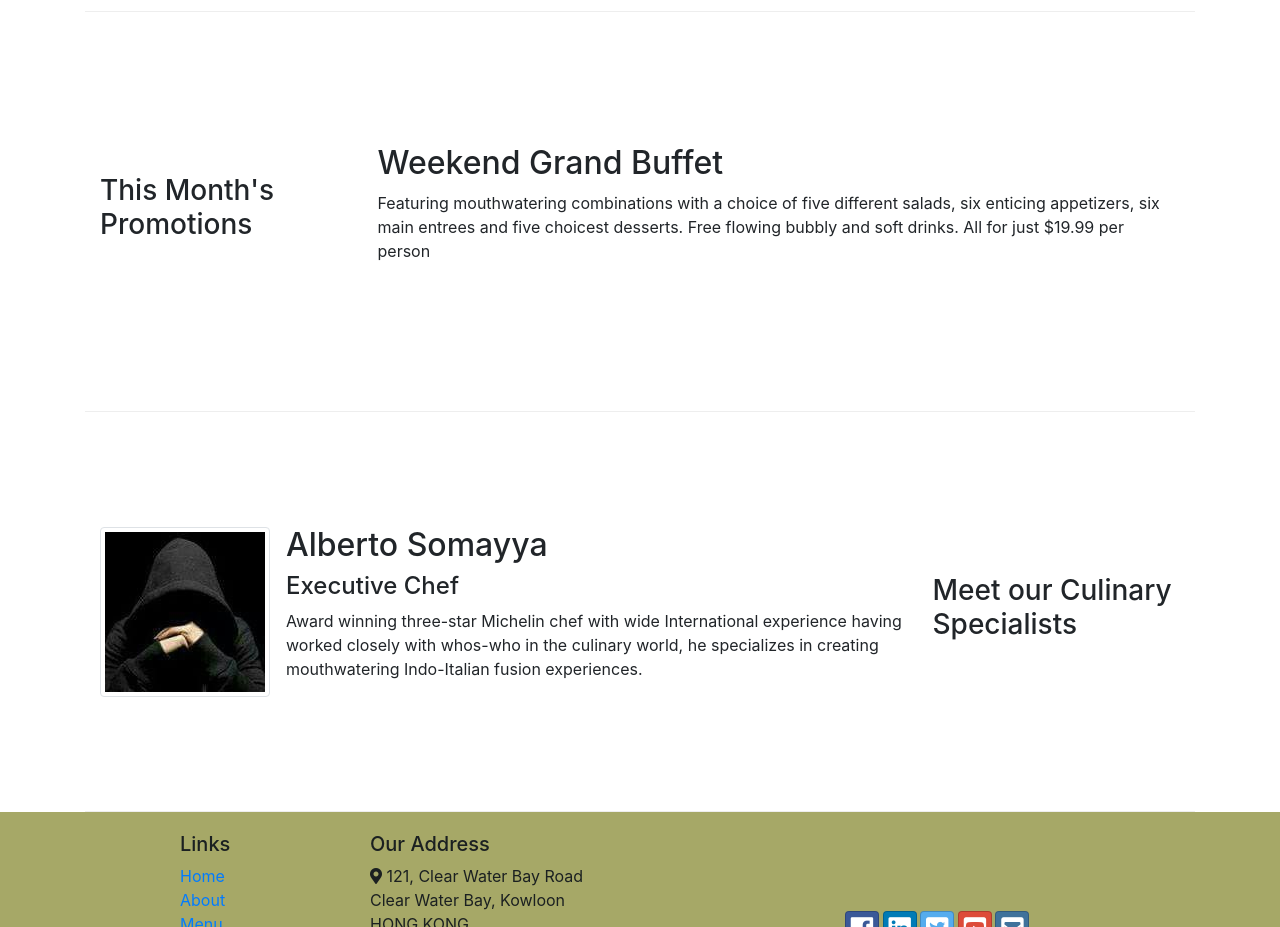
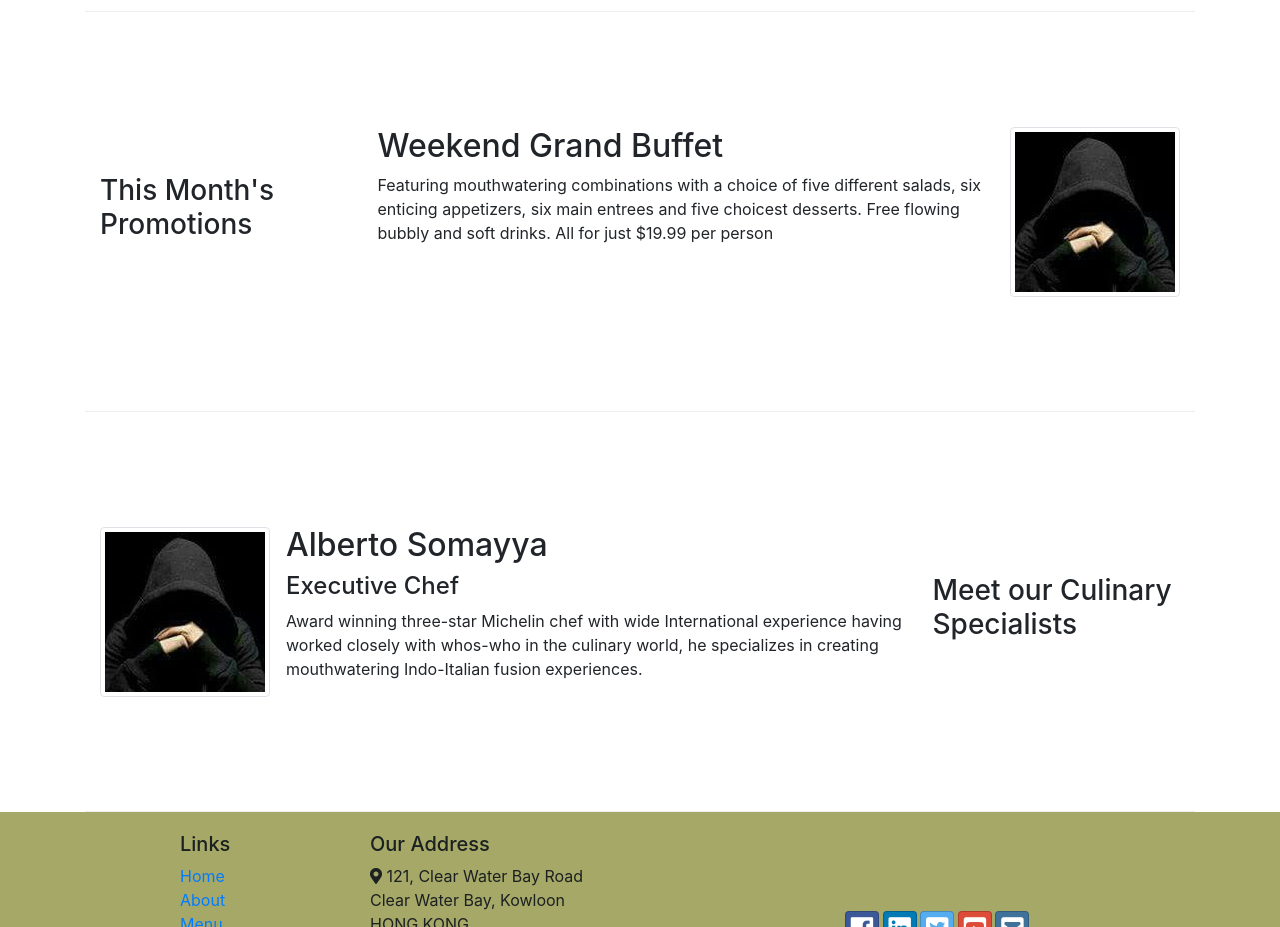
Before and after one commit to callisto05/boot, a plain HTML site: page index.html in a window 1280 px wide. Shown: the part 840-1767 px from the top of the page. Drawn offline with nearby package versions, Linux system fonts and the light colour scheme.

```diff
--- a/index.html
+++ b/index.html
@@ -77,10 +77,15 @@
                 <h3>This Month's Promotions</h3>
             </div>
             <div class="col col-sm col-md">
-                <h2>Weekend Grand Buffet</h2>
-                <p class="d-none d-sm-block">Featuring mouthwatering combinations with a choice of five different
-                    salads, six enticing appetizers, six main entrees and five choicest desserts. Free flowing bubbly
-                    and soft drinks. All for just $19.99 per person </p>
+                <div class="media">
+                    <div class="media-body">
+                            <h2>Weekend Grand Buffet</h2>
+                            <p class="d-none d-sm-block">Featuring mouthwatering combinations with a choice of five different
+                                salads, six enticing appetizers, six main entrees and five choicest desserts. Free flowing bubbly
+                                and soft drinks. All for just $19.99 per person </p>
+                    </div>
+                    <img class="d-flex ml-3 img-thumbnail align-self-center" src="img/alberto.png" alt="alberto">
+                </div>
             </div>
         </div>
 
```
